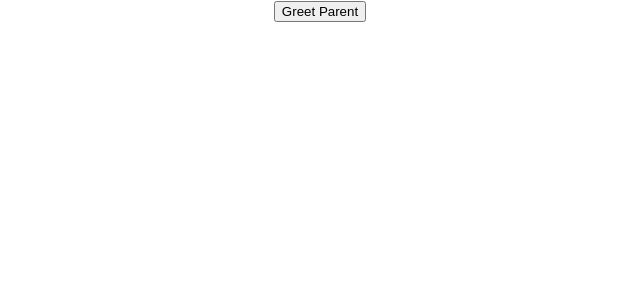
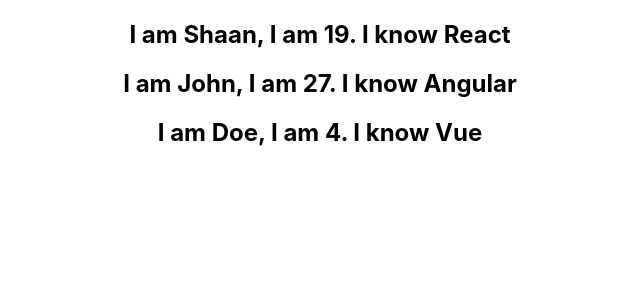
Before and after one commit to ShaanCoding/React-Tutorial, a React (Create React App) app in the folder ReactJS Tutorial/hello-world/: page / in a window 1280 px wide. Shown: the top 300 px of the page, without its empty margins (320-960 px from the left). Built offline with nearby package versions, Linux system fonts and the light colour scheme.

Commit message:
Lesson 15-17

```diff
--- a/ReactJS Tutorial/hello-world/src/App.tsx
+++ b/ReactJS Tutorial/hello-world/src/App.tsx
@@ -15,6 +15,8 @@
 
 import ReactBind from "./Components/ReactBind";
 import ParentComponent from "./Components/ParentComponent";
+import UserGreeting from "./Components/UserGreeting";
+import NameList from "./Components/NameList";
 
 function App() {
   return (
@@ -34,7 +36,11 @@
       {/* Tutorial 13 */}
 
       {/* <ReactBind /> */}
-      <ParentComponent />
+
+      {/* <ParentComponent /> 15 */}
+
+      {/* <UserGreeting /> 16 */}
+      <NameList />
     </div>
   );
 }
--- /dev/null
+++ b/ReactJS Tutorial/hello-world/src/Components/NameList.tsx
@@ -0,0 +1,46 @@
+import React from "react";
+import Person from "./Person";
+
+let NameList = () => {
+  //   const names = ["Bruce", "Clark", "Diana"];
+
+  const persons = [
+    {
+      id: 1,
+      name: "Shaan",
+      age: 19,
+      skill: "React",
+    },
+    {
+      id: 2,
+      name: "John",
+      age: 27,
+      skill: "Angular",
+    },
+    {
+      id: 3,
+      name: "Doe",
+      age: 4,
+      skill: "Vue",
+    },
+  ];
+
+  //   const personList = persons.map((person) => (
+  //     <h2>
+  //       I am {person.name}, I am {person.age}. I know {person.skill}
+  //     </h2>
+  //   ));
+
+  return (
+    <div>
+      {/* {names.map((name) => (
+        <h1>{name}</h1>
+      ))} */}
+
+      {/* {personList} */}
+      <Person persons={persons} />
+    </div>
+  );
+};
+
+export default NameList;
--- /dev/null
+++ b/ReactJS Tutorial/hello-world/src/Components/Person.tsx
@@ -0,0 +1,20 @@
+import React from "react";
+
+interface Person {
+  id: number;
+  name: string;
+  age: number;
+  skill: string;
+}
+
+let Person: React.FC<{ persons: Person[] }> = (props) => {
+  const personList = props.persons.map((person) => (
+    <h2>
+      I am {person.name}, I am {person.age}. I know {person.skill}
+    </h2>
+  ));
+
+  return <div>{personList}</div>;
+};
+
+export default Person;
--- /dev/null
+++ b/ReactJS Tutorial/hello-world/src/Components/UserGreeting.tsx
@@ -0,0 +1,36 @@
+import React, { Component } from "react";
+
+class UserGreeting extends Component {
+  constructor(props: any) {
+    super(props);
+  }
+
+  state = {
+    isLoggedIn: false,
+  };
+
+  render() {
+    // if (this.state.isLoggedIn) {
+    //   return <div>Welcome Shaan</div>;
+    // } else {
+    //   return <div>Welcome Guest</div>;
+    // }
+    // let message;
+    // if(this.state.isLoggedIn) {
+    //     message = <div>Welcome Shaan</div>
+    // }
+    // else {
+    //     message = <div>Welcome Guest</div>
+    // }
+    // return (<div>{message}</div>);
+    return this.state.isLoggedIn ? (
+      <div>Welcome Shaan</div>
+    ) : (
+      <div>Welcome Guest</div>
+    );
+
+    // return this.state.isLoggedIn && <div>Welcome Shaan</div>;
+  }
+}
+
+export default UserGreeting;
```
Also changed, not shown: 1 other file (tests, documents, lock files or other folders).
